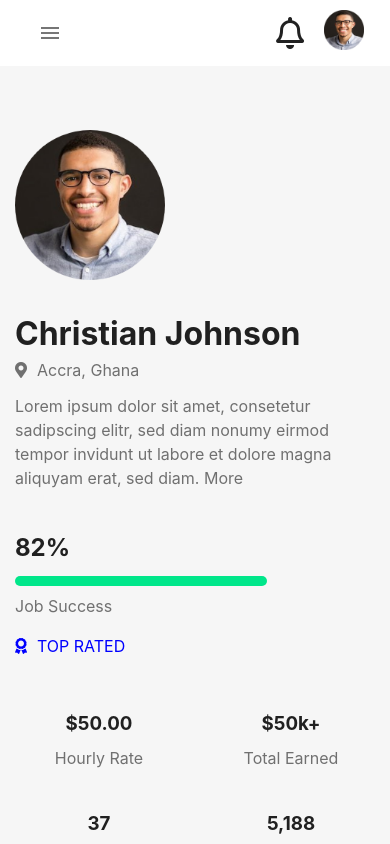
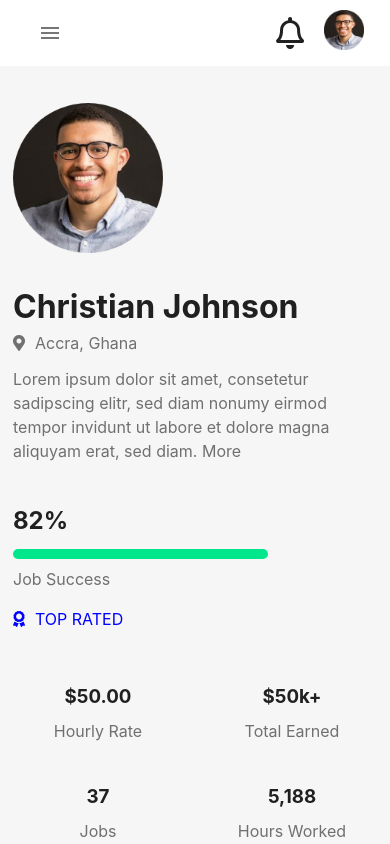
Before and after one commit to tofmat/Afriwrite, a Nuxt app: page /profile in a window 390 px wide. Built offline with nearby package versions, Linux system fonts and the light colour scheme.

Commit message:
resolved issues

```diff
--- a/layouts/dashboard.vue
+++ b/layouts/dashboard.vue
@@ -89,7 +89,7 @@
                     </v-list-item-icon>
                     <v-list-item-title>All Contracts</v-list-item-title>
                 </v-list-item>
-                <v-list-item link class="sideLinkCon">
+                <v-list-item link class="sideLinkCon" to="profile" router exact active-class="navActive">
                     <v-list-item-icon>
                       <svg xmlns="http://www.w3.org/2000/svg"  viewBox="0 0 25.871 28.729"><g transform="translate(1.5 1.5)"><path d="M28.871,31.076V28.218A5.718,5.718,0,0,0,23.153,22.5H11.718A5.718,5.718,0,0,0,6,28.218v2.859" transform="translate(-6 -5.347)"/><path class="a" d="M23.435,10.218A5.718,5.718,0,1,1,17.718,4.5,5.718,5.718,0,0,1,23.435,10.218Z" transform="translate(-6.282 -4.5)"/></g></svg>
                     </v-list-item-icon>
@@ -163,7 +163,7 @@ export default {
         },
         {
           title: 'Profile',
-          to: '/'
+          to: '/profile'
         },
         {
           title: 'Transaction',
@@ -221,7 +221,7 @@ body {
   fill: blue !important;
 }
 .dashRealContent {
-  margin-top: 130px;
+  margin-top: 120px;
 }
 .hoverNav{
     margin-top: 78px;
@@ -292,7 +292,17 @@ body {
       height: 40px !important;
     }
     .dashRealContent {
-    margin-top: 100px;
+    margin-top: 60px;
   }
 }
+@media(max-width: 500px){
+    .dashRealContent {
+      margin-top: 70px;
+    }
+}
+@media(max-width: 900px){
+    .dashRealContent {
+      margin-top: 90px;
+    }
+}
 </style>
--- a/pages/profile.vue
+++ b/pages/profile.vue
@@ -1,7 +1,7 @@
 <template>
   <div>
       <div>
-          <div class="row">
+          <div class="row noMargin">
               <v-col cols="12" sm="12" lg="9" class="">
                   <div class="dashMainContent">
                     <div>
@@ -191,7 +191,7 @@ export default {
 }
 @media(max-width: 1000px){
   .dashMainContent{
-      margin: 30px 15px 20px 15px;
+      margin: 1px 1px 20px 1px;
   }
 }
 @media(max-width: 600px){
```
